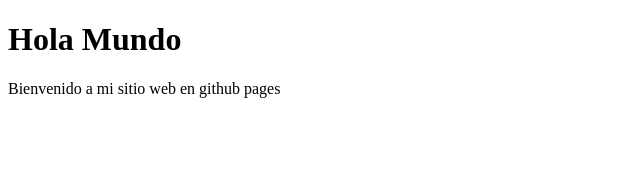
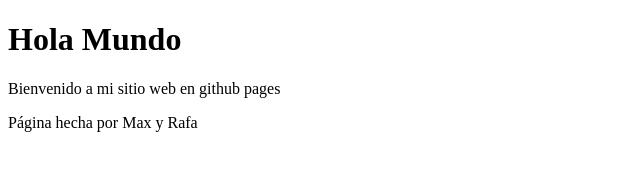
Before and after one commit to RafaelHdez/parcial2-pruebas, a plain HTML site: page index.html in a window 1280 px wide. Shown: the whole page, without its empty margins (0-640 px from the left). Drawn offline with Linux system fonts and the light colour scheme.

Commit message:
Changes in index.html

```diff
--- a/index.html
+++ b/index.html
@@ -8,5 +8,6 @@
 <body>
     <h1>Hola Mundo</h1>
     <p>Bienvenido a mi sitio web en github pages</p>
+    <p>Página hecha por Max y Rafa</p>
 </body>
 </html>
```
